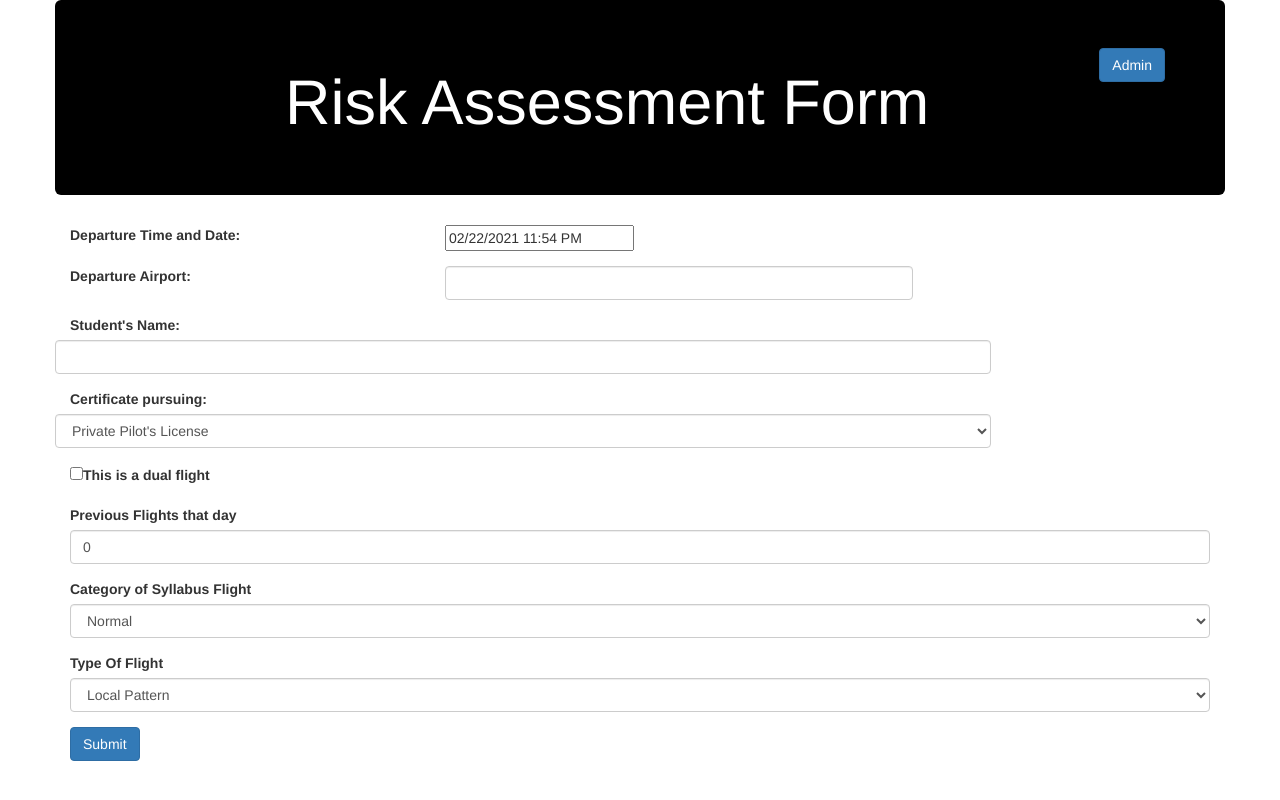
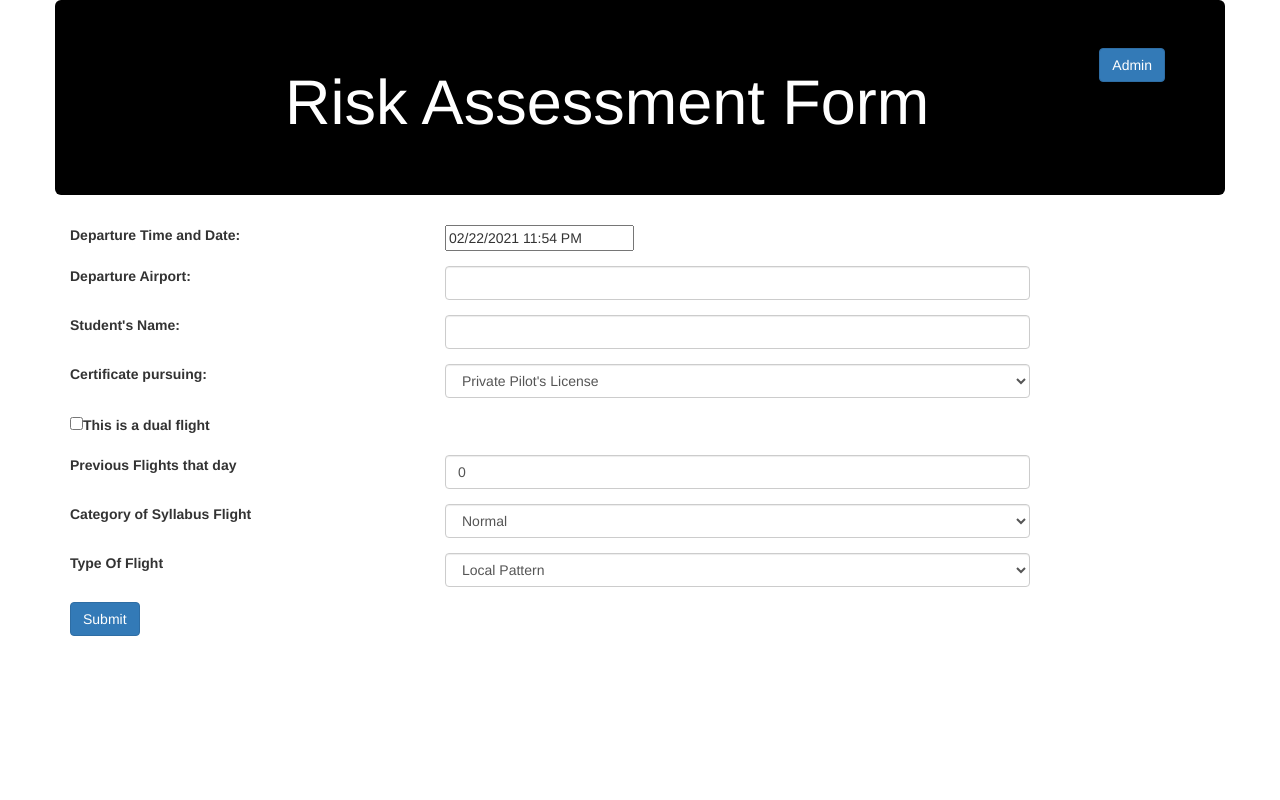
Before and after one commit to mfreilly98/Flight-Risk-Assessment-Frontend, a React (Create React App) app: page / in a window 1280 px wide. Built offline with nearby package versions, Linux system fonts and the light colour scheme.

Commit message:
Finished updating the form inputs.

```diff
--- a/src/components/FlightDutyFormInput.js
+++ b/src/components/FlightDutyFormInput.js
@@ -1,5 +1,5 @@
 import React from 'react';
-import {Col, Form} from 'react-bootstrap';
+import {Col, Row, Form} from 'react-bootstrap';
 import DatePicker from 'react-datepicker';
 
 /*
@@ -12,9 +12,8 @@ function FlightDutyFormInput(props){
     else{
         return(
             <>
-                <Form.Row>
-                    <Form.Group as={Col} controlId="flightDuty">
-                        <Form.Label className="mr-3">Beginning of Flight Duty: </Form.Label>
+            <Form.Group as={Row} controlId="flightDuty">
+                <Form.Label column md="4" className="mr-3">Beginning of Flight Duty: </Form.Label>
                 <DatePicker
                     selected={props.flightDuty}
                     onChange={date => props.eventHandler(date)}
@@ -23,9 +22,9 @@ function FlightDutyFormInput(props){
                     timeIntervals={15}
                     timeCaption="Time"
                     dateFormat="h:mm aa"
+                    column md="4"
                 />
             </Form.Group>
-                </Form.Row>
             </>
         );
     }
--- a/src/components/RiskAssessmentForm.js
+++ b/src/components/RiskAssessmentForm.js
@@ -86,7 +86,7 @@ function RiskAssessmentForm() {
                         type="text"
                         name="student_name"
                         onChange={e => setStudentName(e.target.value)}
-                        className=" studentInfo float-left"
+                        className="studentInfo"
                         column md="8"
                     />
                 </Form.Group>
@@ -103,6 +103,7 @@ function RiskAssessmentForm() {
                 </Form.Group>
 
                 <Form.Row>
+
                     <Form.Group id="dualFlight" as={Col}>
                         <Form.Check
                             type="checkbox" label="This is a dual flight"
@@ -110,21 +111,21 @@ function RiskAssessmentForm() {
                             value={isDualFlight}
                         />
                     </Form.Group>
+
                 </Form.Row>
 
 
-                {/*TODO: Finish formatting*/}
-                <Form.Row>
-                    <Form.Group as={Col} controlId="previousFlights">
-                        <Form.Label>Previous Flights that day</Form.Label>
+                <Form.Group as={Row} controlId="previousFlights">
+                    <Form.Label column md="4">Previous Flights that day</Form.Label>
                     <Form.Control
                         type="number"
                         name="prevFlights"
                         onChange={e => setPrevFlights(e.target.value)}
                         value={prevFlights}
+                        className="studentInfo"
+                        column md="8"
                     />
                 </Form.Group>
-                </Form.Row>
 
                 {/*Should only display if prevFlight > 0*/}
                 <FlightDutyFormInput
@@ -133,16 +134,14 @@ function RiskAssessmentForm() {
                     eventHandler={setFlightDuty}
                 />
 
-                <Form.Row>
-                    <Form.Group as={Col} controlId="catOfFlight">
-                        <Form.Label>Category of Syllabus Flight</Form.Label>
-                        <Form.Control as="select" name="student_level" onChange={e => setCategoryOfFlight(e.target.value)} value={categoryOfFlight}>
+                <Form.Group as={Row} controlId="catOfFlight">
+                    <Form.Label column md="4">Category of Syllabus Flight</Form.Label>
+                    <Form.Control as="select" column md="8" className="studentInfo" name="student_level" onChange={e => setCategoryOfFlight(e.target.value)} value={categoryOfFlight}>
                         <option value="normal">Normal</option>
                         <option value="stage_check">Stage Check</option>
                         <option value="checkride">FAA Practical Test</option>
                     </Form.Control>
                 </Form.Group>
-                </Form.Row>
 
                 {/*Should only display if categoryOfFlight is 'normal'*/}
                 <TypeOfFlightFormInput
--- a/src/components/TypeOfFlightFormInput.js
+++ b/src/components/TypeOfFlightFormInput.js
@@ -1,5 +1,5 @@
 import React from 'react';
-import {Col, Form} from 'react-bootstrap';
+import {Col, Row, Form} from 'react-bootstrap';
 /*
     This component will allow the user to select the type of flight.
     These fields should only appear when the user selects "normal".
@@ -14,14 +14,16 @@ function TypeOfFlightFormInput(props){
         /*Return only the Type of Flight dropdown. Keep the cross country destination fields hidden.*/
         return(
             <>
-                <Form.Row>
-                    <Form.Group as={Col} controlId="missionSelect">
-                        <Form.Label>Type Of Flight</Form.Label>
+
+            <Form.Group as={Row} controlId="missionSelect">
+                <Form.Label column md="4">Type Of Flight</Form.Label>
                 <Form.Control
                     as="select"
                     name="student_level"
                     onChange={e => props.eventHandler(e.target.value)}
                     value={props.typeOfFlight}
+                    className="studentInfo"
+                    column md="8"
                 >
                     <option value="pattern">Local Pattern</option>
                     <option value="practice_area">Practice Area</option>
@@ -30,7 +32,6 @@ function TypeOfFlightFormInput(props){
                 </Form.Control>
 
             </Form.Group>
-                </Form.Row>
             </>
         );
     }
--- a/src/stylesheets/RiskAssessmentForm.css
+++ b/src/stylesheets/RiskAssessmentForm.css
@@ -1,9 +1,12 @@
 .studentInfo{
-    width: 80%;
+    width: 50%;
 }
 
+.risk-assessment-form{
+	display: block;
+}
 .departureAirport{
-    width: 40%;
+    width: 50%;
 }
 
 .dash{
@@ -17,3 +20,23 @@
 	color:#FFF;
 	background-color: #000000;
 }
+
+.react-datepicker {
+	font-size: 1.3rem !important;
+}
+
+.react-datepicker__current-month {
+	font-size: 1.5rem !important;
+}
+
+.react-datepicker__header {
+	padding-top: 6px !important;
+}
+
+.react-datepicker__navigation {
+	top: 13px !important;
+}
+
+.react-datepicker__day-name, .react-datepicker__day {
+	margin: 0.5rem !important;
+}
```
Lines whose indentation alone changed are shown as unchanged.
